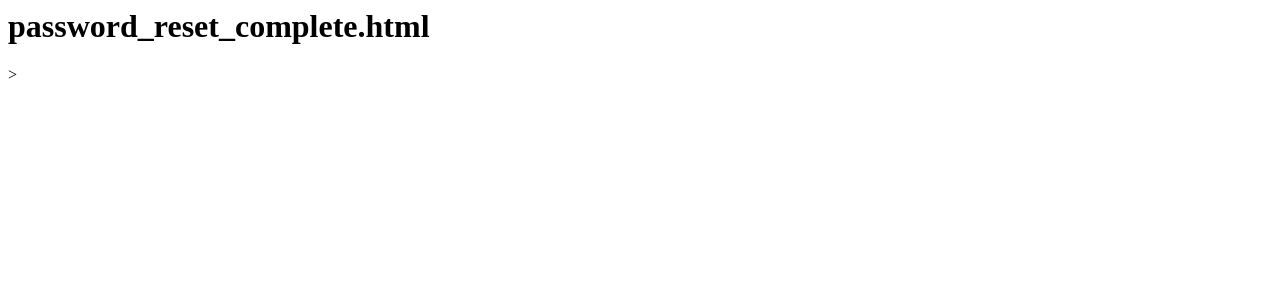
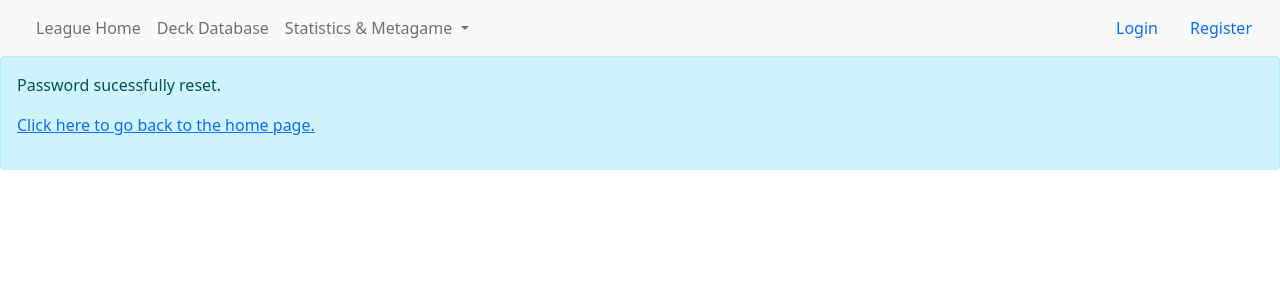
Before and after one commit to sctilley/tirelessRailway, a Django app: page /password-reset-complete/ in a window 1280 px wide. Shown: the top 300 px of the page. Run offline with Django 4.2, Linux system fonts and the light colour scheme; parts of the project's set-up code (start-up, migrations or seed data) failed here and were passed over; some libraries are stand-ins or nearby versions.

Commit message:
reset password confirm page

```diff
--- a/users/templates/users/password_reset_complete.html
+++ b/users/templates/users/password_reset_complete.html
@@ -1,3 +1,9 @@
-<h1>
-    password_reset_complete.html
-</h1>>
+{% extends "main.html" %} {% load crispy_forms_tags %} {% block content %}
+<div class="alert alert-info">
+    <p>Password sucessfully reset.</p>
+    <p>
+        <a href="{% url 'home' %}">Click here to go back to the home page.</a>
+    </p>
+</div>
+
+{% endblock content %}
--- a/users/templates/users/password_reset_done.html
+++ b/users/templates/users/password_reset_done.html
@@ -1,7 +1,6 @@
 {% extends "main.html" %} {% load crispy_forms_tags %} {% block content %}
 <div class="alert alert-info">
-    An email has been sent for password reset instructions
+    An email has been sent for password reset instructions from lifeisaresource@gmail.com. If you don't see it, please check your spam folder.
 </div>
 
-  {% endblock content %}
-</div>
+{% endblock content %}
```
